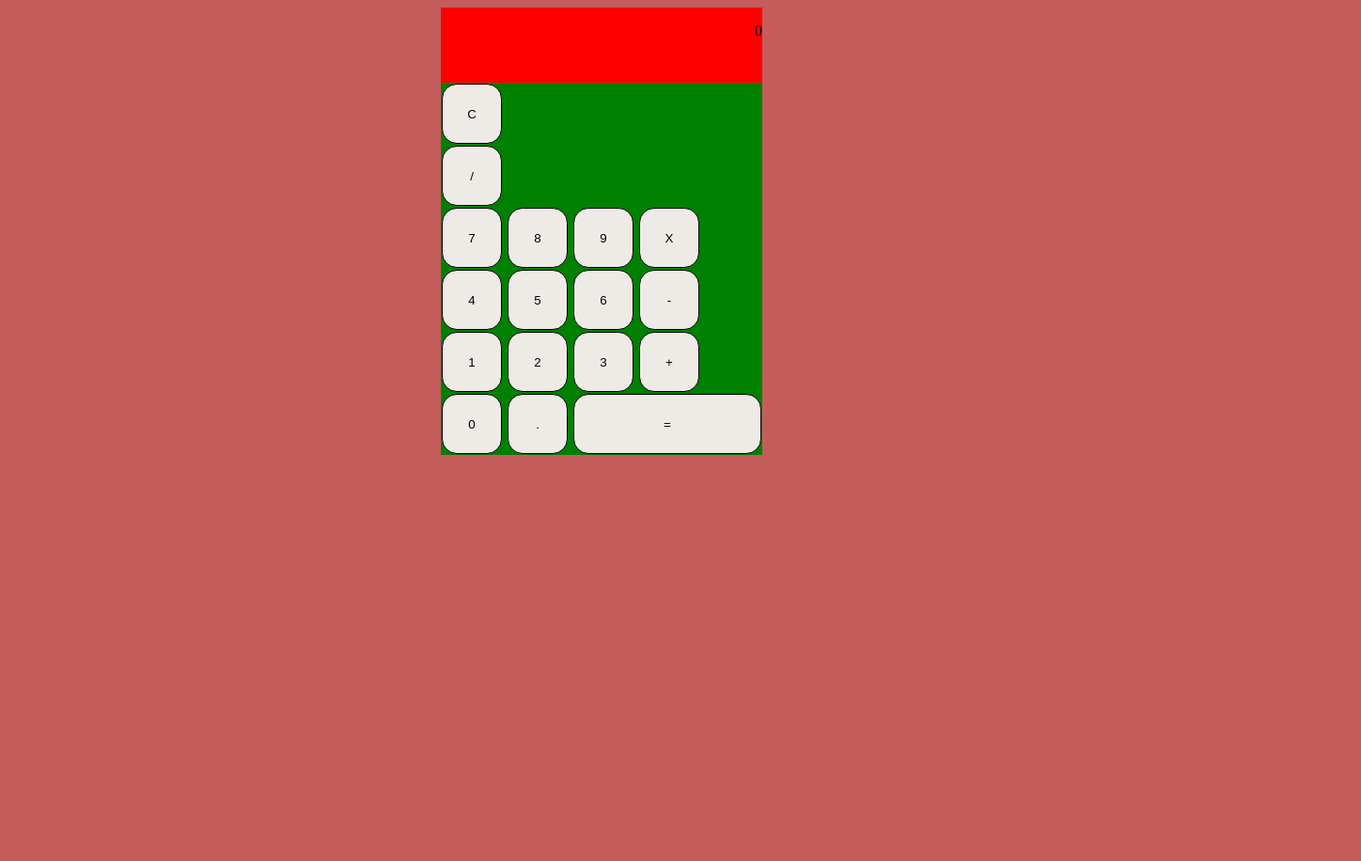
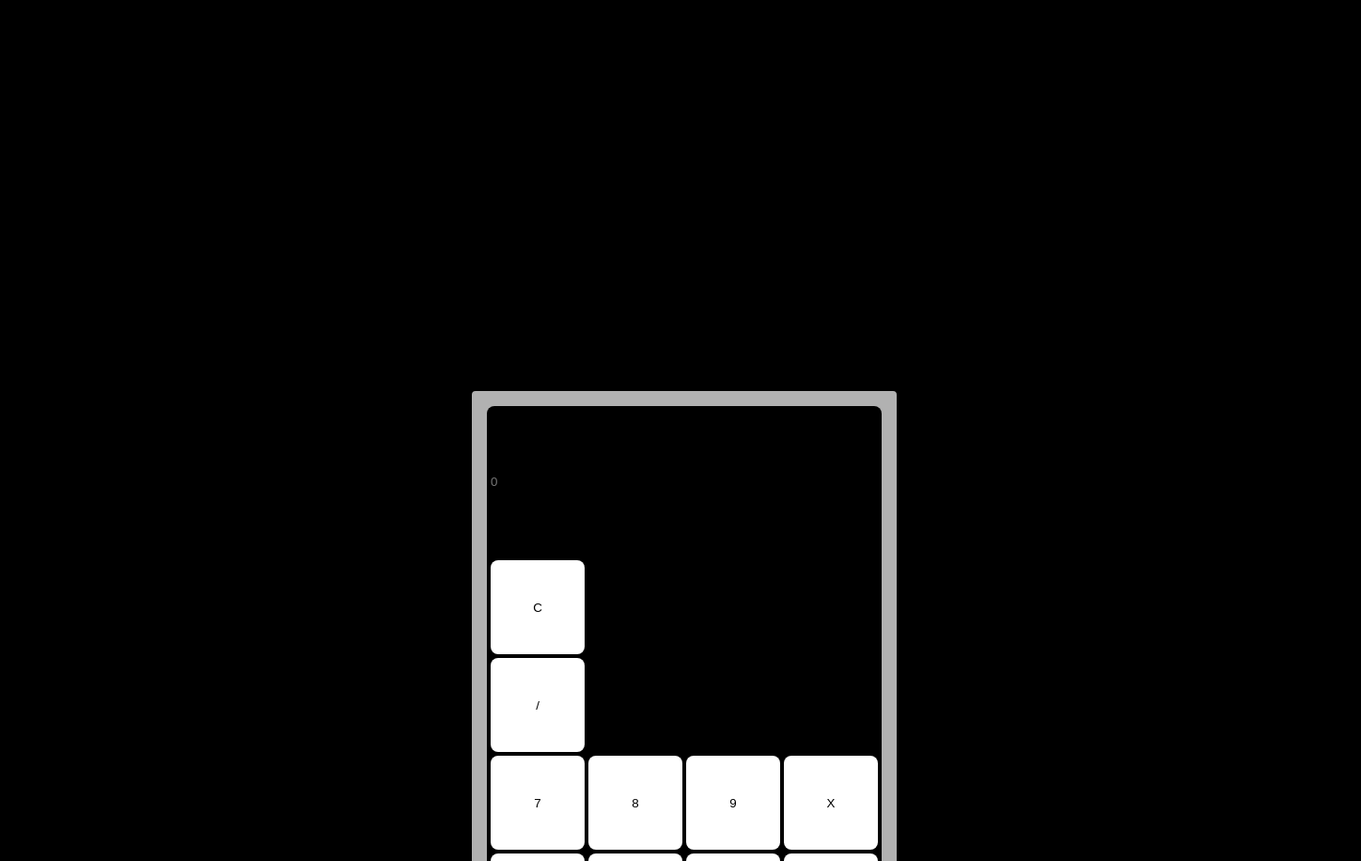
Before and after one commit to TomBeadie/Simple-JS-Calc, a plain HTML site: page index.html in a window 1280 px wide. Shown: the top 916 px of the page at 94% size, 1448 px wide, since content can reach past the window. Before the commit the page ends 800 px from the top, so only its background shows below. Drawn offline with Linux system fonts and the light colour scheme.

Commit message:
CSS changes

```diff
--- a/app.js
+++ b/app.js
@@ -1,10 +1,9 @@
 //--- Constants ----//
 
-let num1 = document.getElementById("num1-el");
-let num2 = document.getElementById("num2-el");
+
 
 // Calc display
-let sumEl = document.getElementById("sum-el");
+let display = document.getElementById("display");
 // Math operator buttons
 const addBtn = document.getElementById("add-btn");
 const subBtn = document.getElementById("subtract-btn");
@@ -15,26 +14,12 @@ const clearBtn = document.getElementById("clear-btn");
 
 //---- Functions ----//
 function add() {
-  addBtn.addEventListener("click", (e) => {
-    sumEl.innerHTML = num1 + num2;
+  addBtn.addEventListener("click", function () {
+    display = this.innerHTML;
   });
 }
-function subtract() {
-  subBtn.addEventListener("click", (e) => {
-    sumEl.innerHTML = num1 - num2;
-  });
+
+// Clear display
+function clear() {
+  display = "";
 }
-function add() {
-  multBtnBtn.addEventListener("click", (e) => {
-    sumEl.innerHTML = num1 * num2;
-  });
-}
-function add() {
-  divBtn.addEventListener("click", (e) => {
-    sumEl.innerHTML = num1 / num2;
-  });
-}
-// Clear display
-function clear(){
-    sumEl = ''
-}
--- a/index.html
+++ b/index.html
@@ -8,54 +8,44 @@
     <title>Simple JS Calc</title>
   </head>
   <body>
-    <div class="calc-wrapper">
-      <!-- Calculator screen -->
-      <div class="calc-screen">
-        <p id="sum-el">0</p>
-      </div>
-      <!-- Calculator buttons-->
-      <div class="btn-container">
+    <div class="calc-body">
+      <div class="inner-calc-body">
+        <div class="calc-screen">
+          <input id="display" readonly placeholder="0" />
+        </div>
 
+        <div class="calc-btns"></div>
+        <div class="btn-row">
+          <button id="clear-btn" onClick="clearDisplay()">C</button>
+        </div>
+        <div class="btn-row">
+          <button id="divide-btn" onClick="appendToDisplay('/')">/</button>
+        </div>
+        <div class="btn-row">
+          <button id="num7" onClick="appendToDisplay('7')">7</button>
+          <button id="num8" onClick="appendToDisplay('8')">8</button>
+          <button id="num9" onClick="appendToDisplay('9')">9</button>
+          <button id="multiply-btn" onClick="appendToDisplay('x')">X</button>
+        </div>
 
-        <div class="row-container">
-          <div class="row">
-            <button id="clear-btn" class="operator-btn">C</button>
-          </div>
-          <div class="row">
-            <button id="divide-btn" class="operator-btn" onClick="divide()">
-              /
-            </button>
-          </div>
-          <div class="row">
-            <button id="num7" class="num-btn">7</button>
-            <button id="num8" class="num-btn">8</button>
-            <button id="num9" class="num-btn">9</button>
-            <button id="multiply-btn" class="operator-btn" onClick="multiply()">
-              X
-            </button>
-          </div>
+        <div class="btn-row">
+          <button id="num4" onClick="appendToDisplay('4')">4</button>
+          <button id="num5" onClick="appendToDisplay('5')">5</button>
+          <button id="num6" onClick="appendToDisplay('6')">6</button>
+          <button id="subtract-btn" onClick="appendToDisplay('-')">-</button>
+        </div>
 
-          <div class="row">
-            <button id="num4" class="num-btn">4</button>
-            <button id="num5" class="num-btn">5</button>
-            <button id="num6" class="num-btn">6</button>
-            <button id="subtract-btn" class="operator-btn" onClick="subtract()">
-              -
-            </button>
-          </div>
+        <div class="btn-row">
+          <button id="num1" onClick="appendToDisplay('1')">1</button>
+          <button id="num2" onClick="appendToDisplay('2')">2</button>
+          <button id="num3" onClick="appendToDisplay('3')">3</button>
+          <button id="add-btn" onClick="appendToDisplay('+')">+</button>
+        </div>
 
-          <div class="row">
-            <button id="num1" class="num-btn">1</button>
-            <button id="num2" class="num-btn">2</button>
-            <button id="num3" class="num-btn">3</button>
-            <button id="add-btn" class="operator-btn" onClick="add()">+</button>
-          </div>
-
-          <div class="row">
-            <button id="num0" class="num-btn">0</button>
-            <button id="decimal" class="operator-btn">.</button>
-            <button id="equals-btn" class="operator-btn">=</button>
-          </div>
+        <div class="btn-row">
+          <button id="num0" onClick="appendToDisplay('0')">0</button>
+          <button id="decimal" onClick="appendToDisplay('.')">.</button>
+          <button id="equals-btn" onClick="calculate()">=</button>
         </div>
       </div>
     </div>
--- a/main.css
+++ b/main.css
@@ -1,42 +1,85 @@
 body {
-  background-color: rgb(197, 92, 92);
   display: flex;
-
+  width: 1440px;
+  height: 102.25rem;
   justify-content: center;
+  align-items: center;
+  border-radius: 0.5rem;
+  background: #000000;
 }
 
-.calc-wrapper {
-  background-color: blue;
+.calc-body {
+  display: flex;
+  padding: 1rem;
   flex-direction: column;
+  align-items: center;
+  gap: 1rem;
+  border-radius: 0.5rem;
+  border: 0.25rem solid #000;
+  background: #b1b1b1;
+
+  .inner-calc-body {
+    display: flex;
+    padding: 0.25rem;
+    flex-direction: column;
+    align-items: flex-start;
+    gap: 0.25rem;
+    border-radius: 0.5rem;
+    background: #000;
+  }
 
   .calc-screen {
+    display: flex;
+    height: 152px;
     width: 100%;
-    height: 5rem;
-    display: flex;
-    justify-content: right;
-    background-color: red;
+    flex-direction: column;
+    align-items: center;
+    align-self: stretch;
+    border-radius: 0.5rem 0.5rem 0px 0px;
+
+    #display {
+      width: 100%;
+      margin: 0;
+      height: 100%;
+      background-color: #000;
+      border: none;
+    }
   }
 
-  .btn-container {
-    .row-container {
-      background-color: green;
-    }
+  .calc-btns {
+    display: flex;
+    flex-direction: column;
+    align-items: flex-start;
+    gap: 0.25rem;
+  }
+  .btn-row {
+    display: flex;
+    justify-content: center;
+    align-items: center;
+    gap: 0.25rem;
   }
 }
 
 button {
+  display: flex;
   width: 100px;
   height: 100px;
-  background-color: #eeebe7;
-  width: 4rem;
-  height: 4rem;
-  border: 1px solid black;
-  border-radius: 1rem;
+  flex-direction: column;
+  justify-content: center;
+  align-items: center;
+  border-radius: 0.5rem;
+  background: #fff;
+  border: none;
   cursor: pointer;
-  margin: 1px;
 }
 
-
 #equals-btn {
-  width: 200px;
+  display: flex;
+  width: 203px;
+  flex-direction: column;
+  justify-content: center;
+  align-items: center;
+  align-self: stretch;
+  border-radius: 0.25rem;
+  background: #d4ff70;
 }
```
